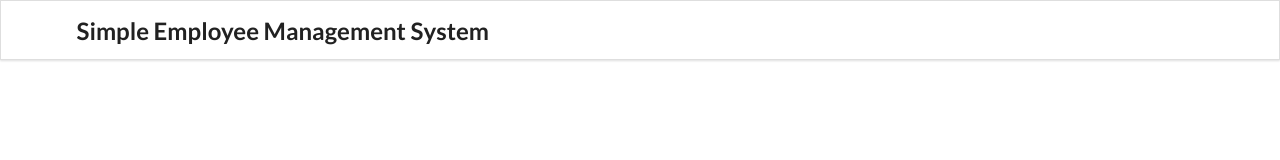
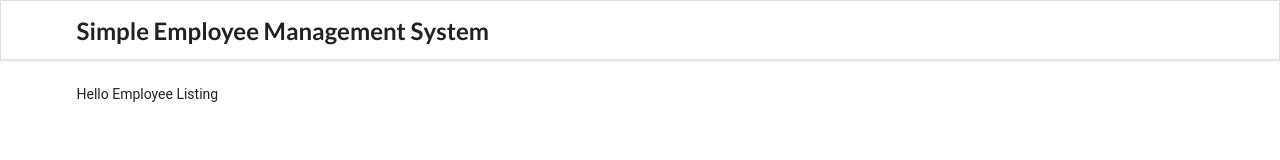
Before and after one commit to mzazakeith/React-Redux-Springboot-demo, a React (Create React App) app in the folder employeemgtfrontend/: page / in a window 1280 px wide. Shown: the top 160 px of the page. Built offline with nearby package versions, Linux system fonts and the light colour scheme.

Commit message:
routing without errors added

```diff
--- a/employeemgtfrontend/src/App.js
+++ b/employeemgtfrontend/src/App.js
@@ -7,7 +7,14 @@ import EmployeeDetails from './components/EmployeeDetails'
 function App() {
   return (
     <div className="App">
+        <Router>
           <Header/>
+          <Switch>
+            <Route path="/" exact component={EmployeeListing}/>
+            <Route path="/employee/:employeeId" exact component={EmployeeDetails}/>
+            <Route>404 Not Found!</Route>
+          </Switch>
+        </Router>
     </div>
   );
 }
```
